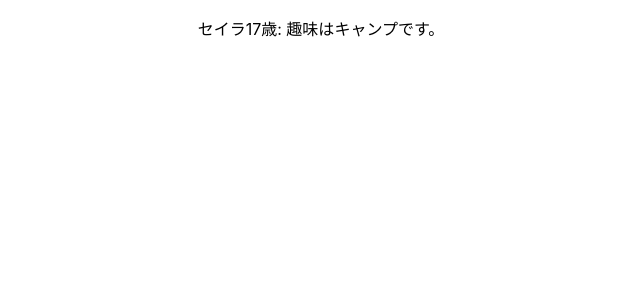
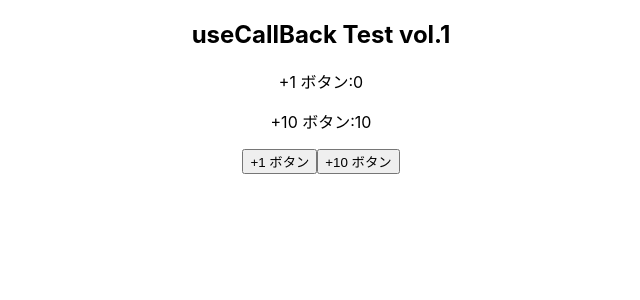
Before and after one commit to ryoshindo/react-tutorial, a React (Create React App) app in the folder react-hooks/: page / in a window 1280 px wide. Shown: the top 300 px of the page, without its empty margins (319-959 px from the left). Built offline with nearby package versions, Linux system fonts and the light colour scheme.

Commit message:
useCallback tutorial: no use useCallback functio

```diff
--- a/react-hooks/src/App.js
+++ b/react-hooks/src/App.js
@@ -1,6 +1,7 @@
 import React, { createContext, useState } from "react";
 import "./App.css";
 import Context from "./components/ContextSample/ContextA";
+import Counter from "./counter";
 
 export const UserContext = createContext()
 export const HobbyContext = createContext()
@@ -15,11 +16,7 @@ const App = () => {
 
   return (
     <div className="App">
-      <UserContext.Provider value={user}>
-        <HobbyContext.Provider value={hobby}>
-          <Context />
-        </HobbyContext.Provider>
-      </UserContext.Provider>
+      <Counter />
     </div>
   )
 }
--- /dev/null
+++ b/react-hooks/src/counter.jsx
@@ -0,0 +1,41 @@
+import React, { useState } from "react";
+
+const Title = () => {
+    console.log("Title Component")
+
+    return (
+        <h2>useCallBack Test vol.1</h2>
+    )
+}
+
+const Button = ({ handleClick, value }) => {
+    console.log("Button child component", value)
+
+    return <button type="button" onClick={handleClick}>{value}</button>
+}
+
+const Count = ({ text, countState }) => {
+    console.log("Count child component", text)
+
+    return <p>{text}:{countState}</p>
+}
+
+const Counter = () => {
+    const [firstCountState, setFirstCountState] = useState(0)
+    const [secondCountState, setSecondCountState] = useState(10)
+
+    const incrementFirstCounter = () => setFirstCountState(firstCountState + 1)
+    const incrementSecondCounter = () => setSecondCountState(secondCountState + 10)
+
+    return (
+        <>
+            <Title />
+            <Count text="+1 ボタン" countState={firstCountState} />
+            <Count text="+10 ボタン" countState={secondCountState} />
+            <Button handleClick={incrementFirstCounter} value={"+1 ボタン"} />
+            <Button handleClick={incrementSecondCounter} value={"+10 ボタン"} />
+        </>
+    )
+}
+
+export default Counter
```
